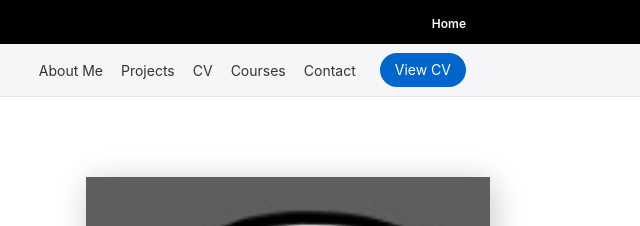
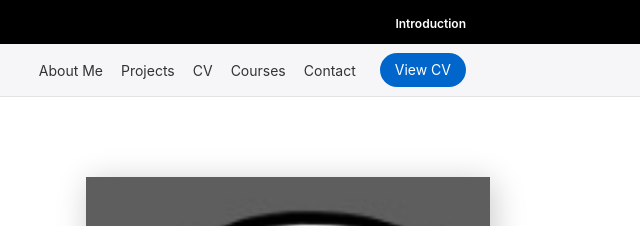
Before and after one commit to Errrade/Errrade.github.io, a plain HTML site: page index.html in a window 1280 px wide. Shown: the top 226 px of the page, 640-1280 px from the left. Drawn offline with Linux system fonts and the light colour scheme.

Commit message:
Rename home page menu item to Introduction
Co-Authored-By: Claude Opus 5.5 <noreply@anthropic.com>
Claude-Session: https://claude.ai/code/session_01F4vD9MkPSHt727mhemaUjW

```diff
--- a/index.html
+++ b/index.html
@@ -19,7 +19,7 @@
         <a class="global-brand" href="index.html" aria-label="Errrade home">Errrade</a>
         <!-- Page menu: add a <li> here (and on every page) for each new page. -->
         <ul class="global-links">
-          <li><a href="index.html" aria-current="page">Home</a></li>
+          <li><a href="index.html" aria-current="page">Introduction</a></li>
         </ul>
       </nav>
     </header>
```
